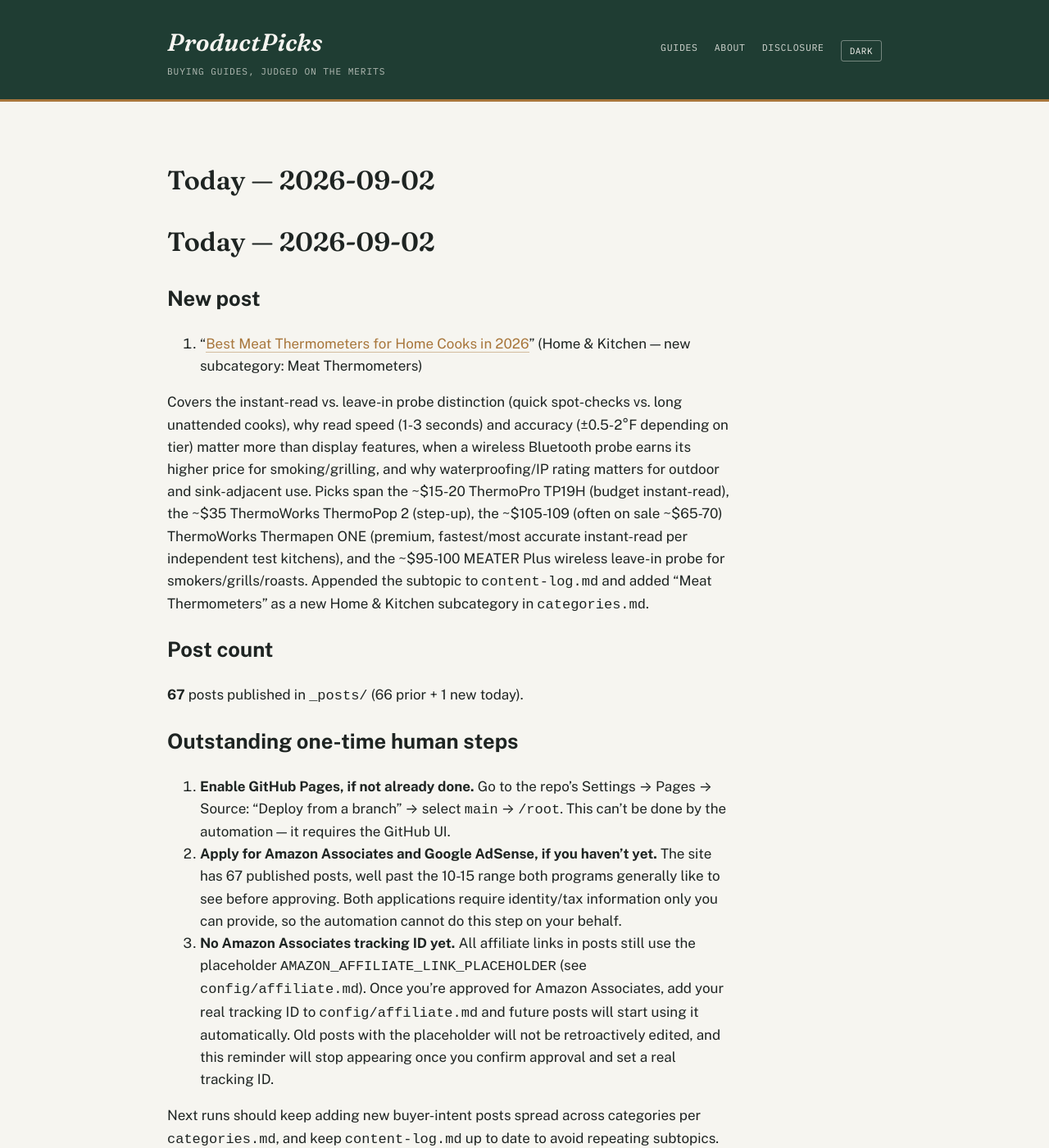
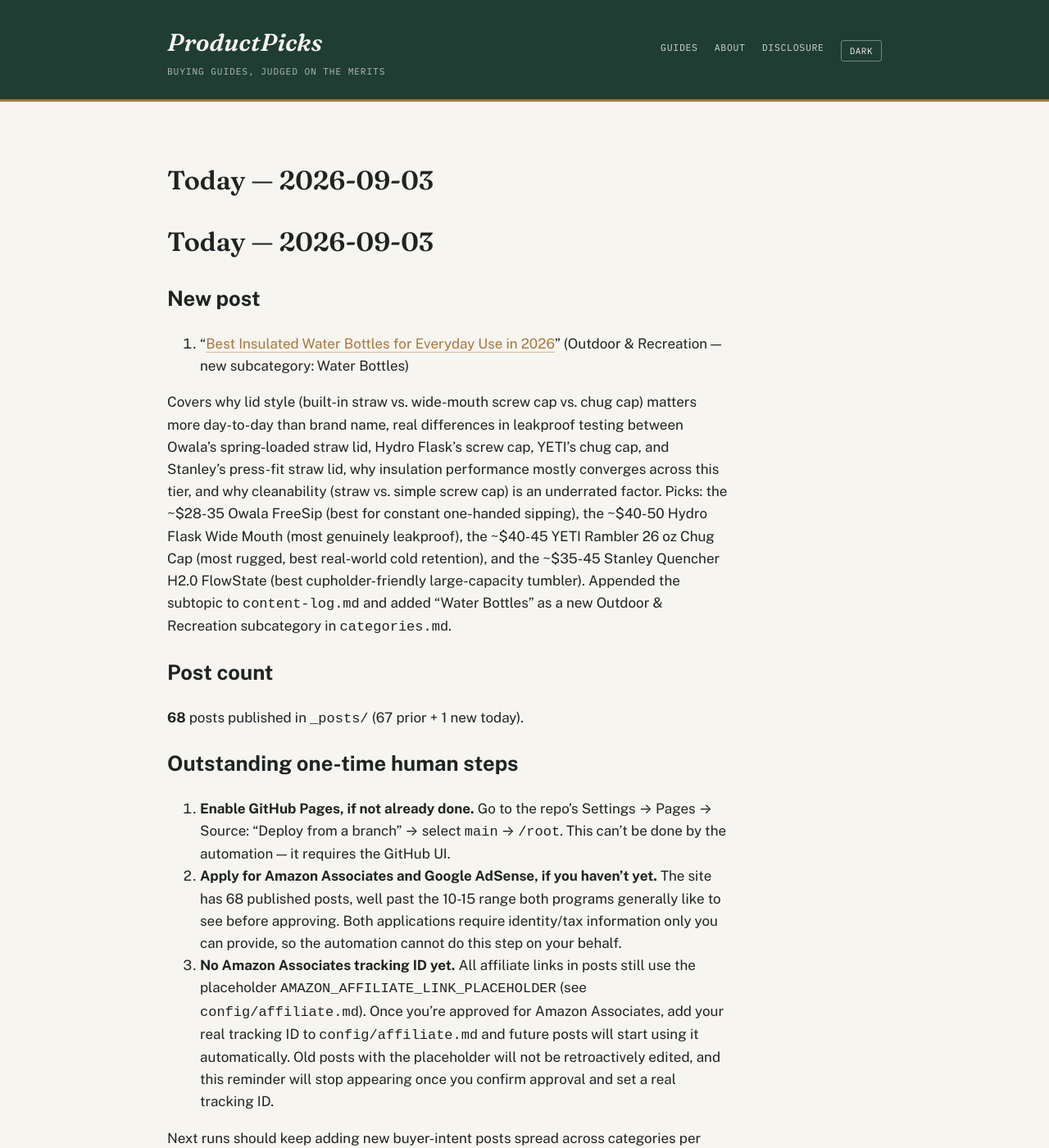
Before and after one commit to ajith198/ProductPicks, a Jekyll site: the page built from today.md, in a window 1280 px wide and 1400 px high. Shown: the whole window at 82% size. Built offline with Jekyll 4.4.1, drawn with Linux system fonts in a browser that asks for light colours; our own code applies the rules of GitHub Pages for plain Markdown files.

Commit message:
daily: 2026-09-03 new post + log update
New post: Best Insulated Water Bottles for Everyday Use in 2026
(Outdoor & Recreation / Water Bottles - new subcategory)

Co-Authored-By: Claude Sonnet 5 <noreply@anthropic.com>
Claude-Session: https://claude.ai/code/session_0164oVMVsB11FthNAakNto4g

```diff
--- a/categories.md
+++ b/categories.md
@@ -1,6 +1,6 @@
 # Categories & expansion strategy
 
-**Status: multi-category, as of 2026-07-12. Updated 2026-09-02.** ProductPicks started as a pickleball-only site (see `niche.md` for that original research). This file governs the site now that it has expanded into multiple product verticals, and is the doc future automated/daily runs should consult when choosing what to write next.
+**Status: multi-category, as of 2026-07-12. Updated 2026-09-03.** ProductPicks started as a pickleball-only site (see `niche.md` for that original research). This file governs the site now that it has expanded into multiple product verticals, and is the doc future automated/daily runs should consult when choosing what to write next.
 
 ## Front matter taxonomy
 
@@ -21,7 +21,7 @@ These two fields drive the Category / Type / Year filters in the search bar on t
 |---|---|
 | Sports | Pickleball, Soccer, Tennis, Cycling, Running, Yoga, Golf, Basketball, Badminton, Swimming, Baseball, Fitness, Volleyball, Climbing, Table Tennis |
 | Home & Kitchen | Coffee Makers, Electric Kettles, Blenders, Air Fryers, Toaster Ovens, Rice Cookers, Stand Mixers, Robot Vacuums, Espresso Machines, Pressure Cookers, Food Processors, Knife Sets, Cast Iron Skillets, Dutch Ovens, Coffee Grinders, Water Filter Pitchers, Cordless Stick Vacuums, Vacuum Sealers, Slow Cookers, Meat Thermometers |
-| Outdoor & Recreation | Camping Tents, Sleeping Bags, Headlamps, Hiking Boots, Camp Stoves, Water Filters, Trekking Poles, Coolers, Backpacking Backpacks, Camp Chairs, Camping Lanterns, Fishing, Rain Jackets, Binoculars, Paddleboards, Kayaks, Life Jackets (PFDs), Hydration Packs, Sleeping Pads, Hammocks, Daypacks |
+| Outdoor & Recreation | Camping Tents, Sleeping Bags, Headlamps, Hiking Boots, Camp Stoves, Water Filters, Trekking Poles, Coolers, Backpacking Backpacks, Camp Chairs, Camping Lanterns, Fishing, Rain Jackets, Binoculars, Paddleboards, Kayaks, Life Jackets (PFDs), Hydration Packs, Sleeping Pads, Hammocks, Daypacks, Water Bottles |
 
 New subcategories can be added freely within an existing category. New top-level categories should only be added when there's a genuine cluster of buyer-intent content planned for it (not a one-off post) — keep the category list short enough that the dropdown filter stays useful.
 
--- a/today.md
+++ b/today.md
@@ -1,19 +1,19 @@
-# Today — 2026-09-02
+# Today — 2026-09-03
 
 ## New post
 
-1. "[Best Meat Thermometers for Home Cooks in 2026](/home-kitchen/buying-guides/best-meat-thermometers-for-home-cooks/)" (Home & Kitchen — new subcategory: Meat Thermometers)
+1. "[Best Insulated Water Bottles for Everyday Use in 2026](/outdoor-recreation/buying-guides/best-insulated-water-bottles-for-everyday-use/)" (Outdoor & Recreation — new subcategory: Water Bottles)
 
-Covers the instant-read vs. leave-in probe distinction (quick spot-checks vs. long unattended cooks), why read speed (1-3 seconds) and accuracy (±0.5-2°F depending on tier) matter more than display features, when a wireless Bluetooth probe earns its higher price for smoking/grilling, and why waterproofing/IP rating matters for outdoor and sink-adjacent use. Picks span the ~$15-20 ThermoPro TP19H (budget instant-read), the ~$35 ThermoWorks ThermoPop 2 (step-up), the ~$105-109 (often on sale ~$65-70) ThermoWorks Thermapen ONE (premium, fastest/most accurate instant-read per independent test kitchens), and the ~$95-100 MEATER Plus wireless leave-in probe for smokers/grills/roasts. Appended the subtopic to `content-log.md` and added "Meat Thermometers" as a new Home & Kitchen subcategory in `categories.md`.
+Covers why lid style (built-in straw vs. wide-mouth screw cap vs. chug cap) matters more day-to-day than brand name, real differences in leakproof testing between Owala's spring-loaded straw lid, Hydro Flask's screw cap, YETI's chug cap, and Stanley's press-fit straw lid, why insulation performance mostly converges across this tier, and why cleanability (straw vs. simple screw cap) is an underrated factor. Picks: the ~$28-35 Owala FreeSip (best for constant one-handed sipping), the ~$40-50 Hydro Flask Wide Mouth (most genuinely leakproof), the ~$40-45 YETI Rambler 26 oz Chug Cap (most rugged, best real-world cold retention), and the ~$35-45 Stanley Quencher H2.0 FlowState (best cupholder-friendly large-capacity tumbler). Appended the subtopic to `content-log.md` and added "Water Bottles" as a new Outdoor & Recreation subcategory in `categories.md`.
 
 ## Post count
 
-**67** posts published in `_posts/` (66 prior + 1 new today).
+**68** posts published in `_posts/` (67 prior + 1 new today).
 
 ## Outstanding one-time human steps
 
 1. **Enable GitHub Pages, if not already done.** Go to the repo's Settings → Pages → Source: "Deploy from a branch" → select `main` → `/root`. This can't be done by the automation — it requires the GitHub UI.
-2. **Apply for Amazon Associates and Google AdSense, if you haven't yet.** The site has 67 published posts, well past the 10-15 range both programs generally like to see before approving. Both applications require identity/tax information only you can provide, so the automation cannot do this step on your behalf.
+2. **Apply for Amazon Associates and Google AdSense, if you haven't yet.** The site has 68 published posts, well past the 10-15 range both programs generally like to see before approving. Both applications require identity/tax information only you can provide, so the automation cannot do this step on your behalf.
 3. **No Amazon Associates tracking ID yet.** All affiliate links in posts still use the placeholder `AMAZON_AFFILIATE_LINK_PLACEHOLDER` (see `config/affiliate.md`). Once you're approved for Amazon Associates, add your real tracking ID to `config/affiliate.md` and future posts will start using it automatically. Old posts with the placeholder will not be retroactively edited, and this reminder will stop appearing once you confirm approval and set a real tracking ID.
 
 Next runs should keep adding new buyer-intent posts spread across categories per `categories.md`, and keep `content-log.md` up to date to avoid repeating subtopics.
```
Also changed, not shown: TODAY.md (+2 -2 lines), _posts/2026-09-03-best-insulated-water-bottles-for-everyday-use.md (added, +51 -0 lines), content-log.md (+1 -0 lines).
